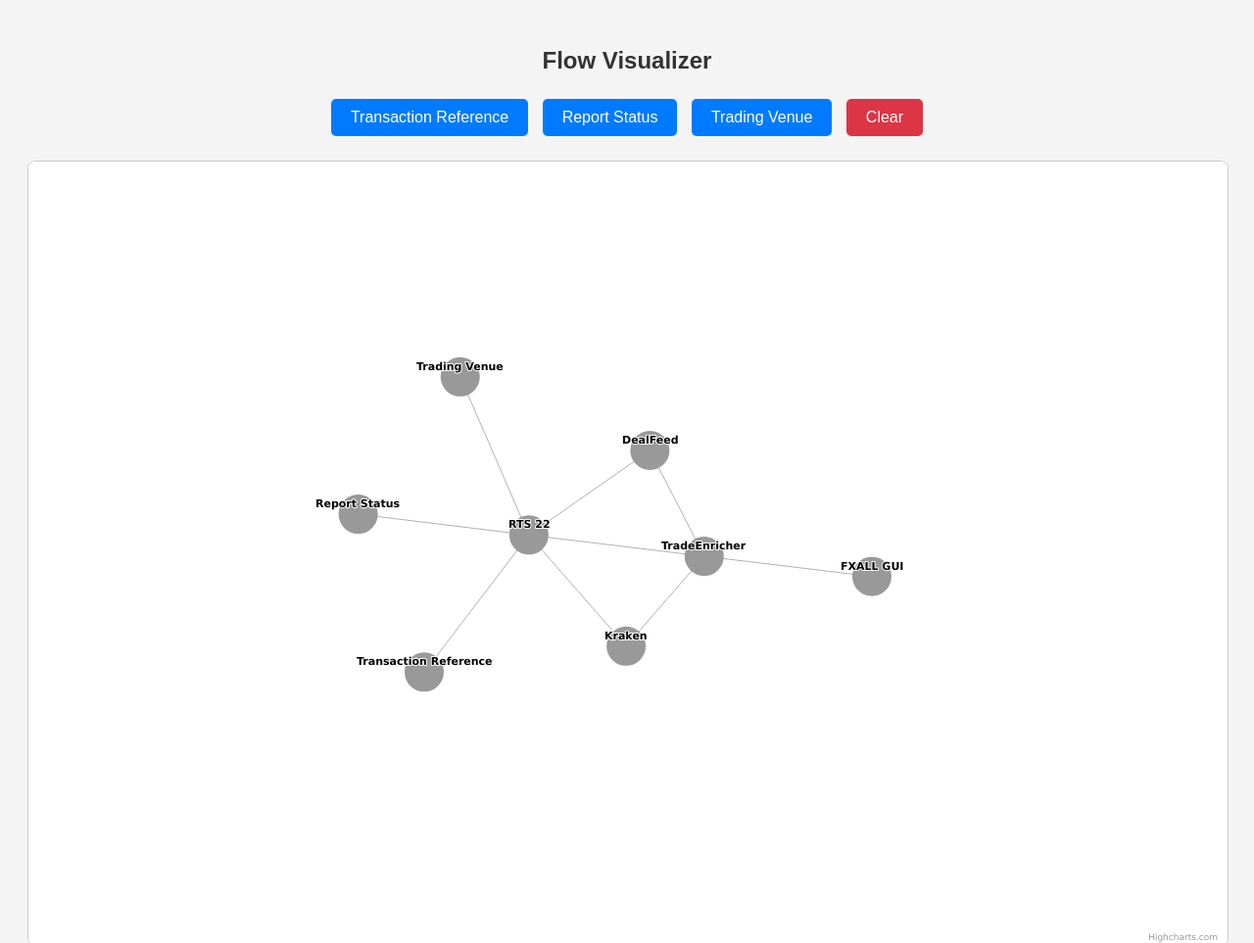
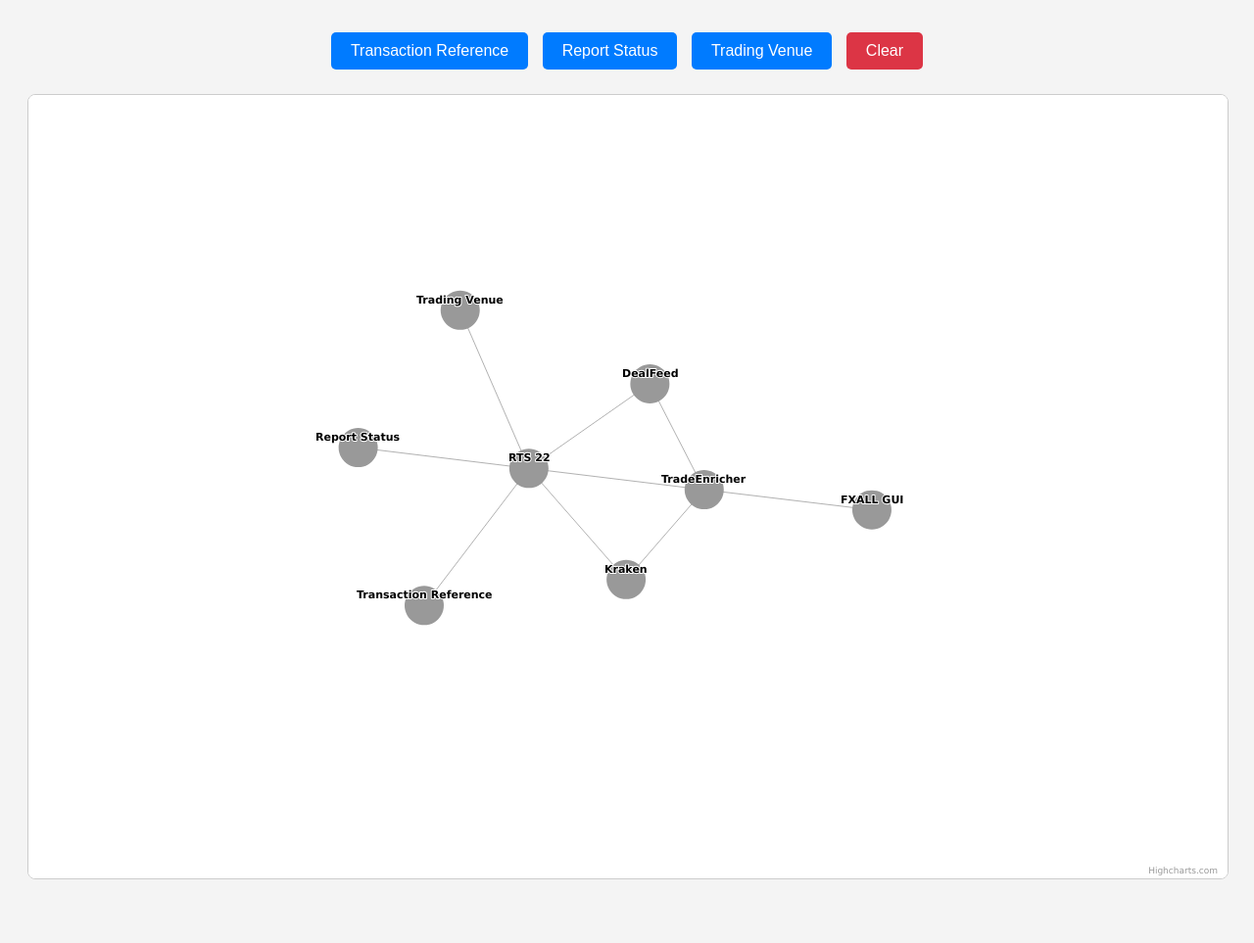
Before and after one commit to dev-bushra/the-it-talent-task-plain-html, a plain HTML site: page networkgraph-chart.html in a window 1280 px wide. Shown: the top 963 px of the page at 98% size. Drawn offline with nearby package versions, Linux system fonts and the light colour scheme.

Commit message:
Update networkgraph-chart.html

```diff
--- a/networkgraph-chart.html
+++ b/networkgraph-chart.html
@@ -2,7 +2,7 @@
 <html>
 <head>
   <meta charset="UTF-8">
-  <title>The IT Talent Test</title>
+  <title>Networkgraph Chart - The IT Talent Test</title>
 
   <!-- highchats cdn -->
   <script src="https://code.highcharts.com/highcharts.js"></script>
@@ -54,7 +54,7 @@
   </style>
 </head>
 <body>
-  <h2>Flow Visualizer</h2>
+<!--   <h2>Flow Visualizer - Networkgraph Chart</h2> -->
   <div class="buttons-container">
     <button class="custom-button" onclick="highlightPath('Transaction Reference')">Transaction Reference</button>
     <button class="custom-button" onclick="highlightPath('Report Status')">Report Status</button>
```
